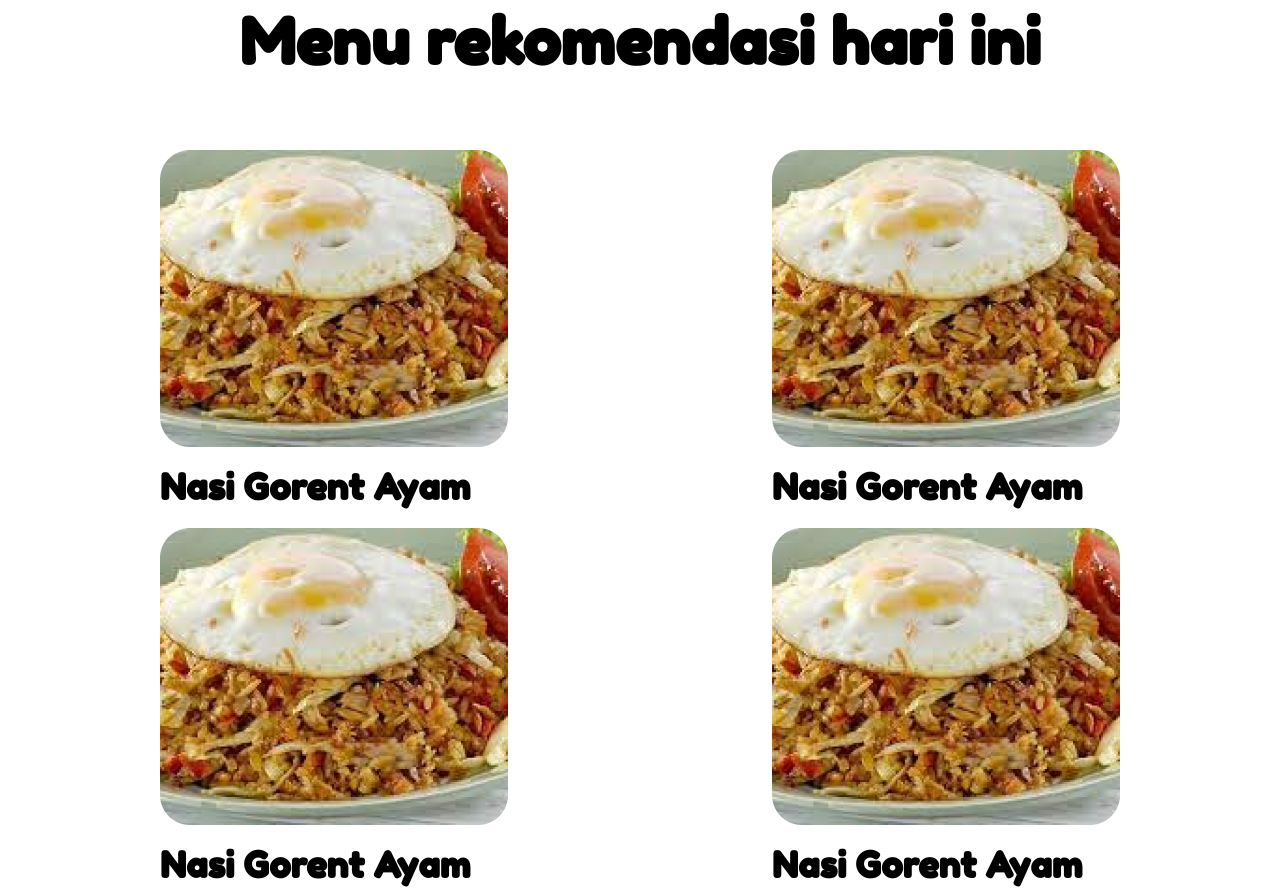
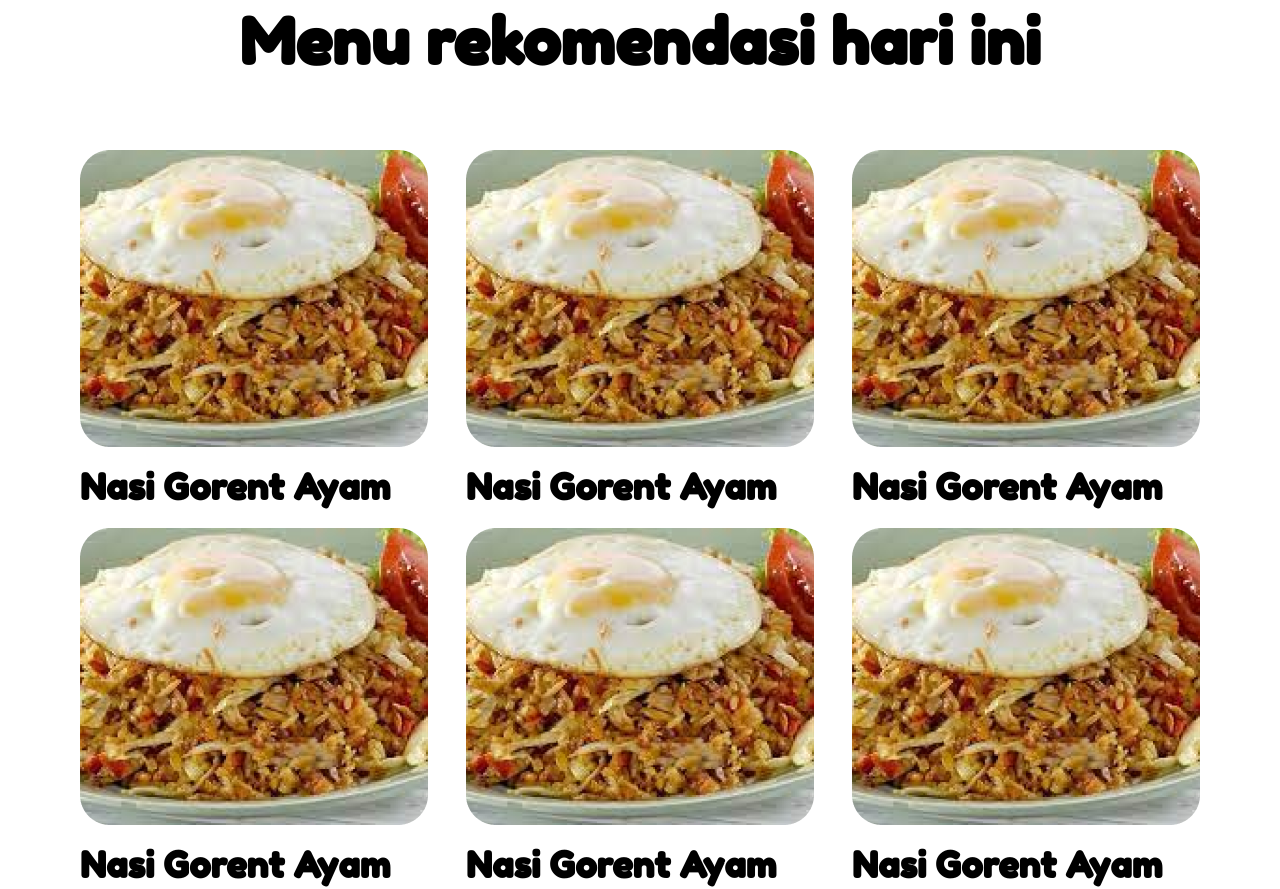
Before and after one commit to krsti4n-war/wuenak-tenan, a website built with webpack: page src/index.html in a window 1280 px wide. Shown: the part 1101-1990 px from the top of the page. Built offline with nearby package versions, Linux system fonts and the light colour scheme.

Commit message:
Minor size adjustment for recommendation and footer article

```diff
--- a/src/index.html
+++ b/src/index.html
@@ -24,6 +24,10 @@
     <article id="recommendation" class="flexbox-center flexbox-column">
       <h1>Menu rekomendasi hari ini</h1>
       <div id="recommendation-container" class="flexbox-wrap flexbox-space-between">
+        <section class="recommendation-item">
+          <img src="<%=require('./menu_recc1.png')%>"/>
+          <h3>Nasi Gorent Ayam</h3>
+        </section>
         <section class="recommendation-item">
           <img src="<%=require('./menu_recc1.png')%>"/>
           <h3>Nasi Gorent Ayam</h3>
--- a/src/main.css
+++ b/src/main.css
@@ -2,7 +2,7 @@
   --article-heading-margin-bottom: 40px;
 }
 
-#recommendation, #reviews, #footer {
+#recommendation, #reviews {
   padding: 80px 150px;
 }
 
@@ -31,7 +31,11 @@
   margin-bottom: 60px;
 }
 
-#recommendation > #recommendation-container > * {
+#recommendation-container {
+  width: 1140px;
+}
+
+#recommendation-container > * {
   margin: 10px;
 }
 
@@ -72,6 +76,11 @@
   margin-top: 5px;
 }
 
+#footer {
+  padding: 0px 150px;
+  margin-bottom: 80px;
+}
+
 #footer > div {
   padding: 30px 0px;
 }
```
